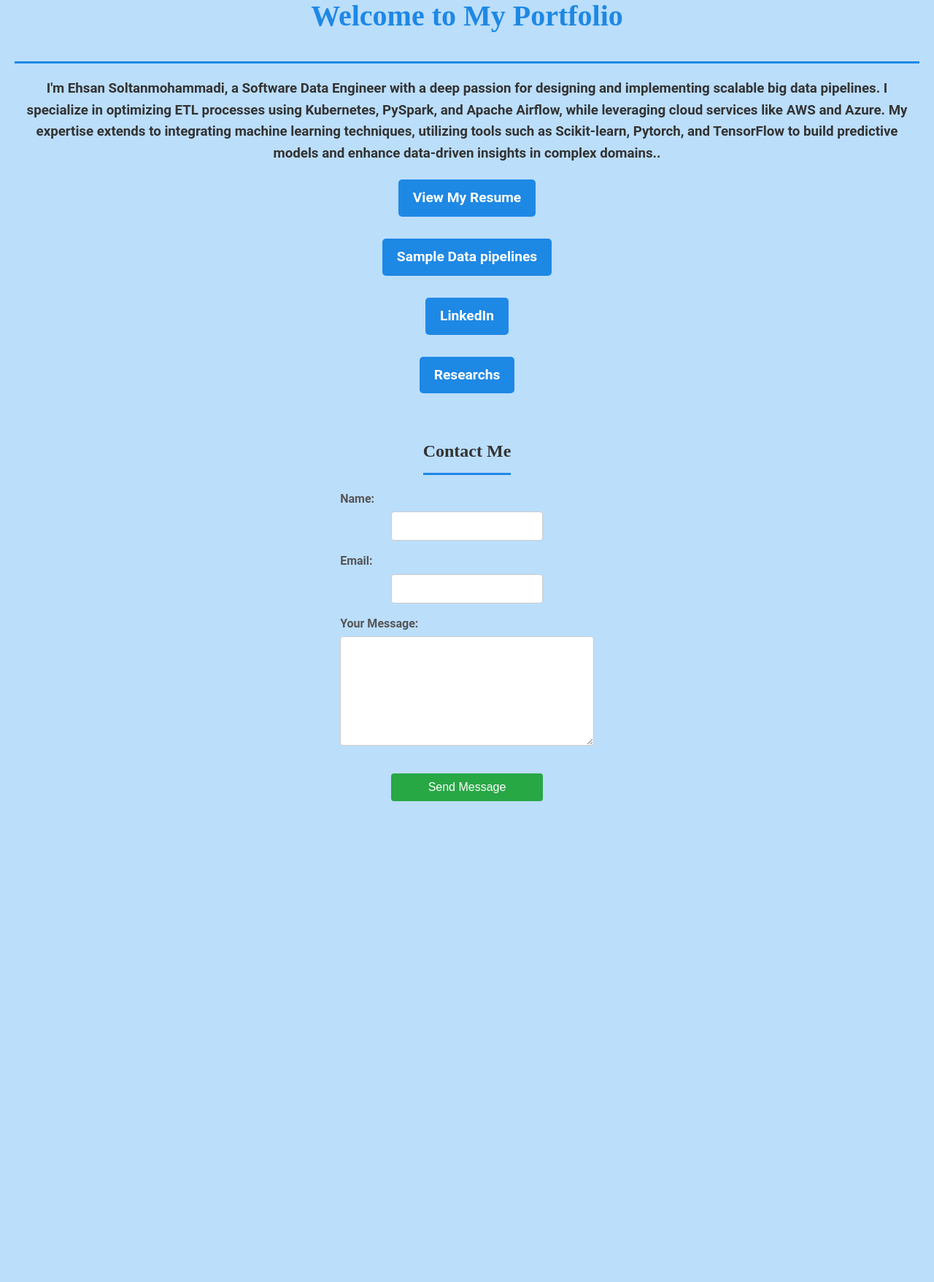
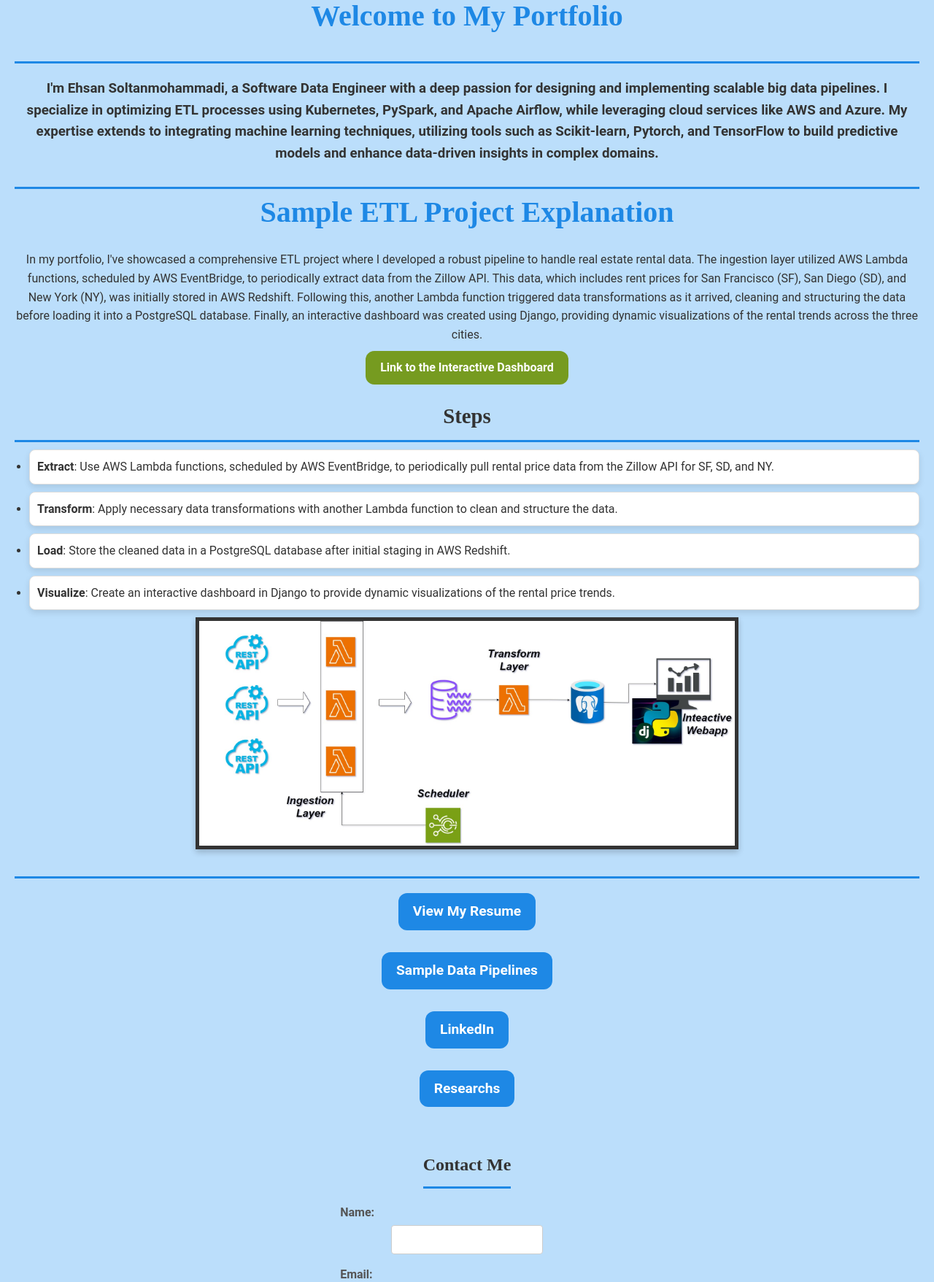
Before and after one commit to ehsansam90/portfolio-app, a Django app: page / in a window 1280 px wide. Shown: the part 438-2195 px from the top of the page at 73% size. Before the commit the page ends 1536 px from the top, so only its background shows below. Run offline with Django 3.2, Linux system fonts and the light colour scheme.

Commit message:
add dashboard-to home

```diff
--- a/main/static/styles.css
+++ b/main/static/styles.css
@@ -40,6 +40,16 @@ header {
     display: block; /* Remove any space below the image */
     border-radius: 0; /* Ensure no border-radius is applied */
 }
+.samplepipeline {
+    width: auto; /* Allow the image to be its original width */
+    height: auto; /* Allow the image to be its original height */
+    max-width: 60%; /* Ensure it doesn’t overflow its container */
+    max-height: 60%; /* Ensure it doesn’t overflow its container */
+    border-radius: 0; /* Ensure no rounding of corners */
+    object-fit: contain; /* Maintain aspect ratio */
+}
+
+
 
 /* Larger Screens (Desktops) */
 @media (min-width: 1200px) {
@@ -130,6 +140,24 @@ li:hover {
 }
 
 /* Home Page Link */
+.dashboard-link {
+    display: inline-block;
+    padding: 10px 20px; /* Adjust padding for size */
+    font-size: 16px; /* Adjust font size as needed */
+    color: #fff; /* Text color */
+    background-color: #769b20; /* Button background color */
+    border: none;
+    border-radius: 12px; /* Rounded corners for button */
+    text-decoration: none; /* Remove underline from the link */
+    text-align: center; /* Center text inside button */
+    transition: background-color 0.3s, transform 0.2s; /* Smooth transitions for hover effect */
+}
+
+.button-link:hover {
+    background-color: #36c912; /* Darker background color on hover */
+    transform: scale(1.05); /* Slightly enlarge button on hover */
+}
+
 .resume-link {
     display: inline-block;
     margin-top: 20px;
@@ -138,9 +166,10 @@ li:hover {
     color: #fff;
     background-color: #1e88e5; /* Button color */
     text-decoration: none;
-    border-radius: 5px;
+    border-radius: 12px;
     transition: background-color 0.3s ease, box-shadow 0.3s ease;
 }
+
 
 .sample-link {
     display: inline-block;
@@ -150,7 +179,7 @@ li:hover {
     color: #fff;
     background-color: #1e88e5; /* Button color */
     text-decoration: none;
-    border-radius: 5px;
+    border-radius: 12px;
     transition: background-color 0.3s ease, box-shadow 0.3s ease;
 }
 
--- a/main/templates/main/dashboard.html
+++ b/main/templates/main/dashboard.html
@@ -1,6 +1,7 @@
 <!DOCTYPE html>
 <html lang="en">
 <head>
+
     <meta charset="UTF-8">
     <meta name="viewport" content="width=device-width, initial-scale=1.0">
     <title>Interactive Dashboard of Rental Trends in Three Major U.S. Cities</title>
@@ -8,6 +9,9 @@
     <link rel="stylesheet" href="https://cdn.jsdelivr.net/npm/@fortawesome/fontawesome-free/css/all.min.css">
     <link rel="stylesheet" href="https://fonts.googleapis.com/css2?family=Roboto:wght@400;700&display=swap">
     <script src="https://cdn.jsdelivr.net/npm/chart.js"></script>
+    {% load static %}
+    <link rel="stylesheet" href="{% static 'styles.css' %}">
+    <p><a href="{% url 'home' %}" class="resume-link">Back to Home</a></p>
     <style>
         body {
             font-family: 'Roboto', sans-serif;
--- a/main/templates/main/home.html
+++ b/main/templates/main/home.html
@@ -32,15 +32,32 @@
     </header>
 
     <header>
-    <main>
-        <h3>I'm Ehsan Soltanmohammadi, a Software Data Engineer with a deep passion for designing and implementing scalable big data pipelines. I specialize in optimizing ETL processes using Kubernetes, PySpark, and Apache Airflow, while leveraging cloud services like AWS and Azure. My expertise extends to integrating machine learning techniques, utilizing tools such as Scikit-learn, Pytorch, and TensorFlow to build predictive models and enhance data-driven insights in complex domains..</h3>
-        <p><a href="{% url 'resume' %}" class="resume-link">View My Resume</a></p>
-        <p><a href="{% url 'new_page' %}" class="sample-link">Sample Data pipelines</a></p>
-        <p><a href="https://www.linkedin.com/in/ehsansm/" class="sample-link" target="_blank" rel="noopener noreferrer">LinkedIn</a></p> <!-- LinkedIn link -->
-        <p><a href="https://www.researchgate.net/profile/Ehsan-Soltanmohammadi" class="sample-link" target="_blank" rel="noopener noreferrer">Researchs</a></p> <!-- LinkedIn link -->
 
+        <main>
+            <h3>I'm Ehsan Soltanmohammadi, a Software Data Engineer with a deep passion for designing and implementing scalable big data pipelines. I specialize in optimizing ETL processes using Kubernetes, PySpark, and Apache Airflow, while leveraging cloud services like AWS and Azure. My expertise extends to integrating machine learning techniques, utilizing tools such as Scikit-learn, Pytorch, and TensorFlow to build predictive models and enhance data-driven insights in complex domains.</h3>
+            <h2></h2>
 
-    </main>
+            <div class="container">
+                <h1>Sample ETL Project Explanation</h1>
+                <p>
+                    In my portfolio, I've showcased a comprehensive ETL project where I developed a robust pipeline to handle real estate rental data. The ingestion layer utilized AWS Lambda functions, scheduled by AWS EventBridge, to periodically extract data from the Zillow API. This data, which includes rent prices for San Francisco (SF), San Diego (SD), and New York (NY), was initially stored in AWS Redshift. Following this, another Lambda function triggered data transformations as it arrived, cleaning and structuring the data before loading it into a PostgreSQL database. Finally, an interactive dashboard was created using Django, providing dynamic visualizations of the rental trends across the three cities.
+                </p>
+                <p><a href="{% url 'dashboard' %}" class="dashboard-link">Link to the Interactive Dashboard</a></p>
+                <h2>Steps</h2>
+                <ul>
+                    <li><strong>Extract</strong>: Use AWS Lambda functions, scheduled by AWS EventBridge, to periodically pull rental price data from the Zillow API for SF, SD, and NY.</li>
+                    <li><strong>Transform</strong>: Apply necessary data transformations with another Lambda function to clean and structure the data.</li>
+                    <li><strong>Load</strong>: Store the cleaned data in a PostgreSQL database after initial staging in AWS Redshift.</li>
+                    <li><strong>Visualize</strong>: Create an interactive dashboard in Django to provide dynamic visualizations of the rental price trends.</li>
+                </ul>
+            </div>
+            <img src="{% static 'images/lambda_pipeline.jpg' %}" alt=" " class="samplepipeline">
+            <h2></h2>
+            <p><a href="{% url 'resume' %}" class="resume-link">View My Resume</a></p>
+            <p><a href="{% url 'new_page' %}" class="sample-link">Sample Data Pipelines</a></p>
+            <p><a href="https://www.linkedin.com/in/ehsansm/" class="sample-link" target="_blank" rel="noopener noreferrer">LinkedIn</a></p>
+            <p><a href="https://www.researchgate.net/profile/Ehsan-Soltanmohammadi" class="sample-link" target="_blank" rel="noopener noreferrer">Researchs</a></p>
+        </main>
 
     <main>
 
```
Also changed, not shown: main/static/images/lambda_pipeline.jpg (added).
